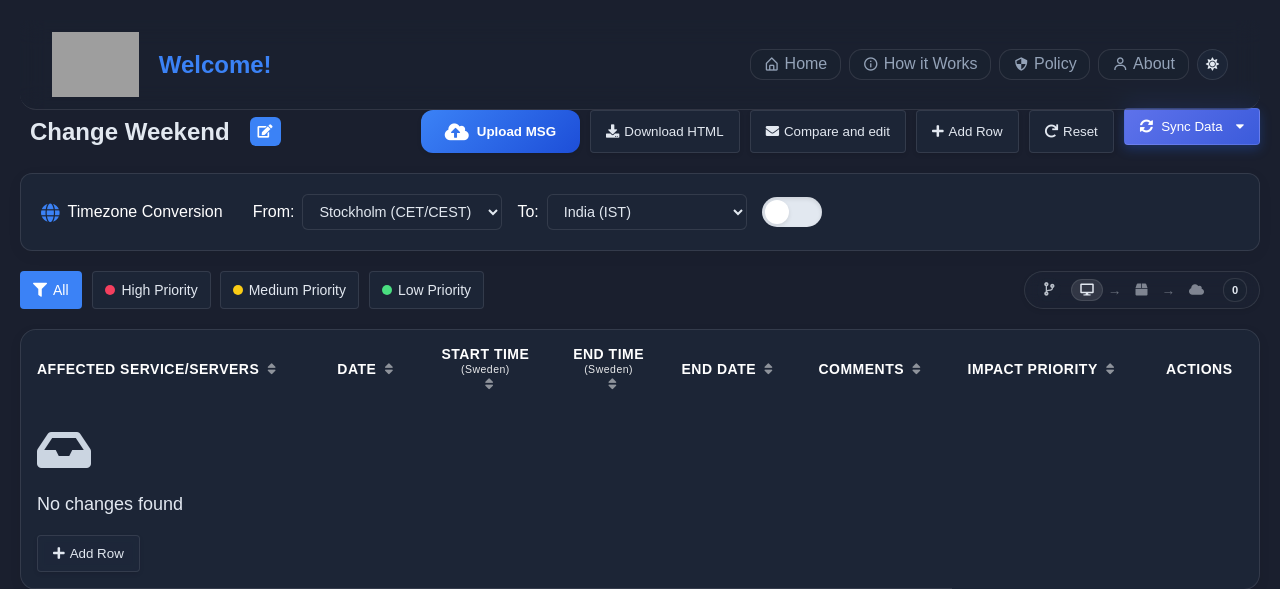
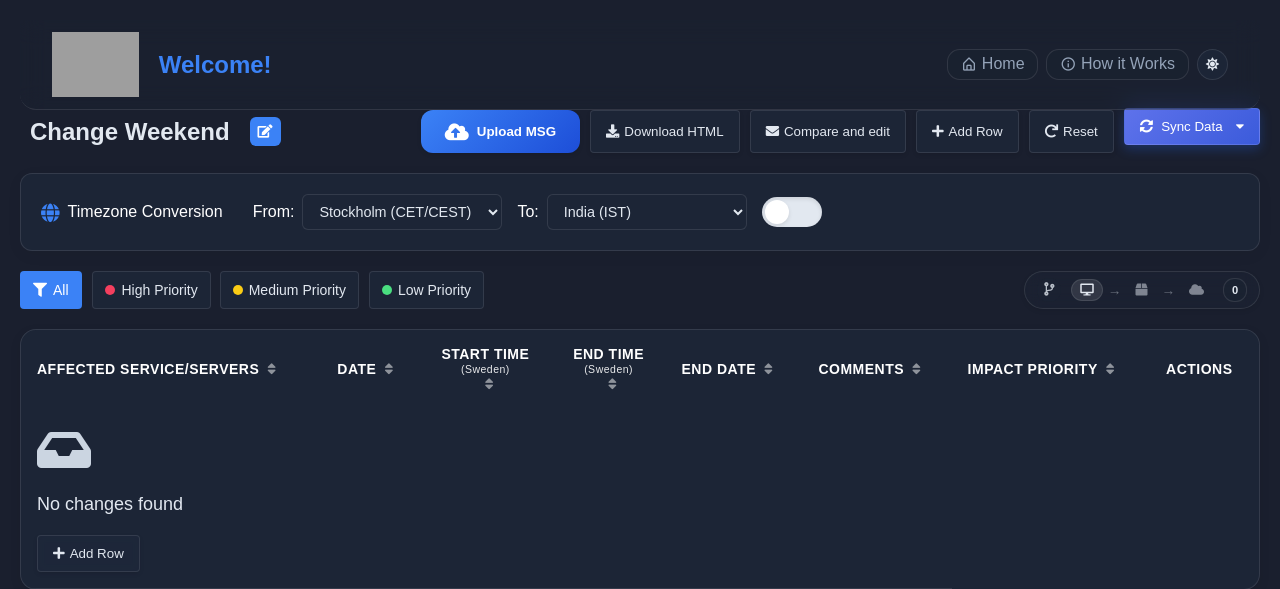
Before and after one commit to frenzywall/testttt, a Flask app: page / in a window 1280 px wide. Shown: the top 589 px of the page. Run offline with Flask 3, Linux system fonts and the light colour scheme; data that the repository does not hold is empty; parts of the project's set-up code (start-up, migrations or seed data) failed here and were passed over; some libraries are stand-ins or nearby versions; grey boxes are pictures that could not be loaded.

Commit message:
Update result.html

```diff
--- a/templates/result.html
+++ b/templates/result.html
@@ -13,26 +13,18 @@
 <body>
     <header class="nav-header">
         <nav class="nav-container">
-            <a href="https://internal.ericsson.com/" class="nav-logo">
+            <a href="/" class="nav-logo">
                 <img src="https://www.ericsson.com/4981bb/assets/global/qbank/2021/04/21/e-con-vertical-1500x1500px-88604d41d8cd98f00b204e9800998ecf8427e.png" alt="Ericsson Logo">
                 Welcome!
             </a>
             <div class="nav-links">
-                <a href="/" class="nav-link">
+                <a href="https://internal.ericsson.com/" class="nav-link">
                     <i class='bx bx-home-alt'></i>
                     Home
                 </a>
                 <a href="#" class="nav-link" id="howItWorksBtn">
                     <i class='bx bx-info-circle'></i>
                     How it Works
-                </a>
-                <a href="#" class="nav-link">
-                    <i class='bx bx-shield-quarter'></i>
-                    Policy
-                </a>
-                <a href="#" class="nav-link">
-                    <i class='bx bx-user'></i>
-                    About
                 </a>
                 <button class="theme-toggle" id="themeToggle" title="Toggle Theme">
                     <i class="fas fa-moon"></i>
```
